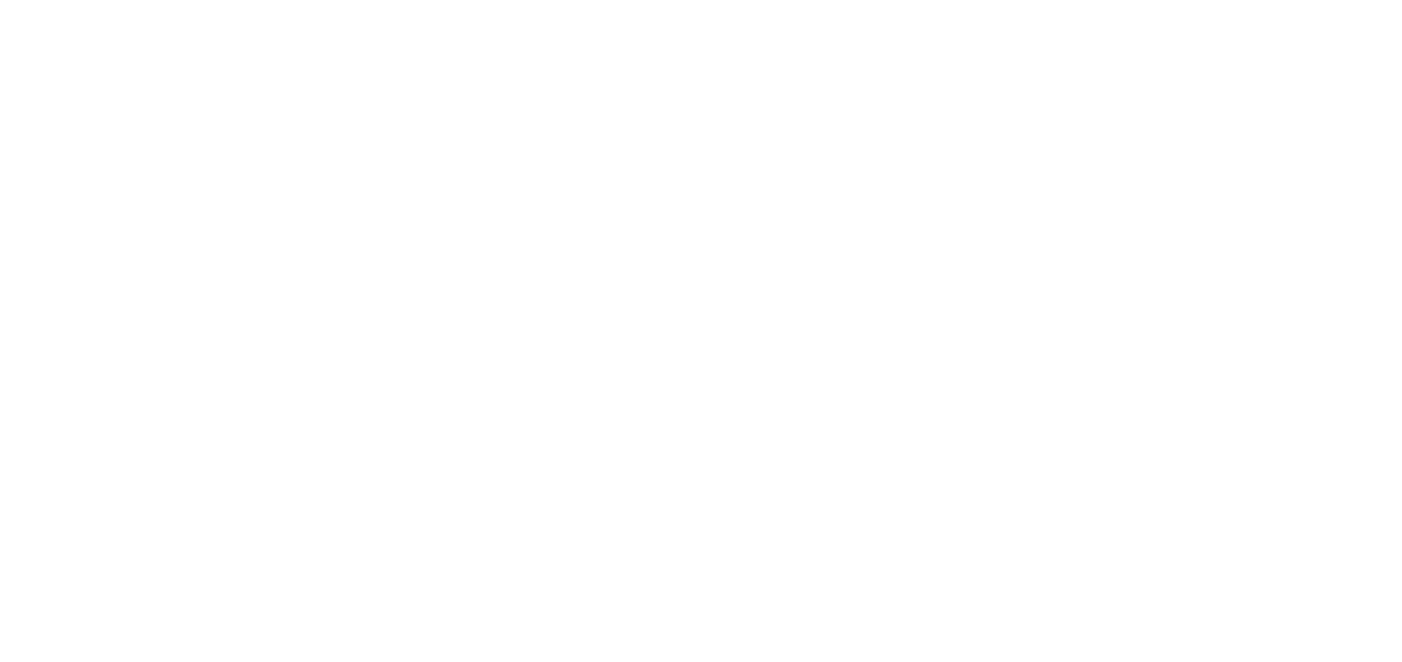
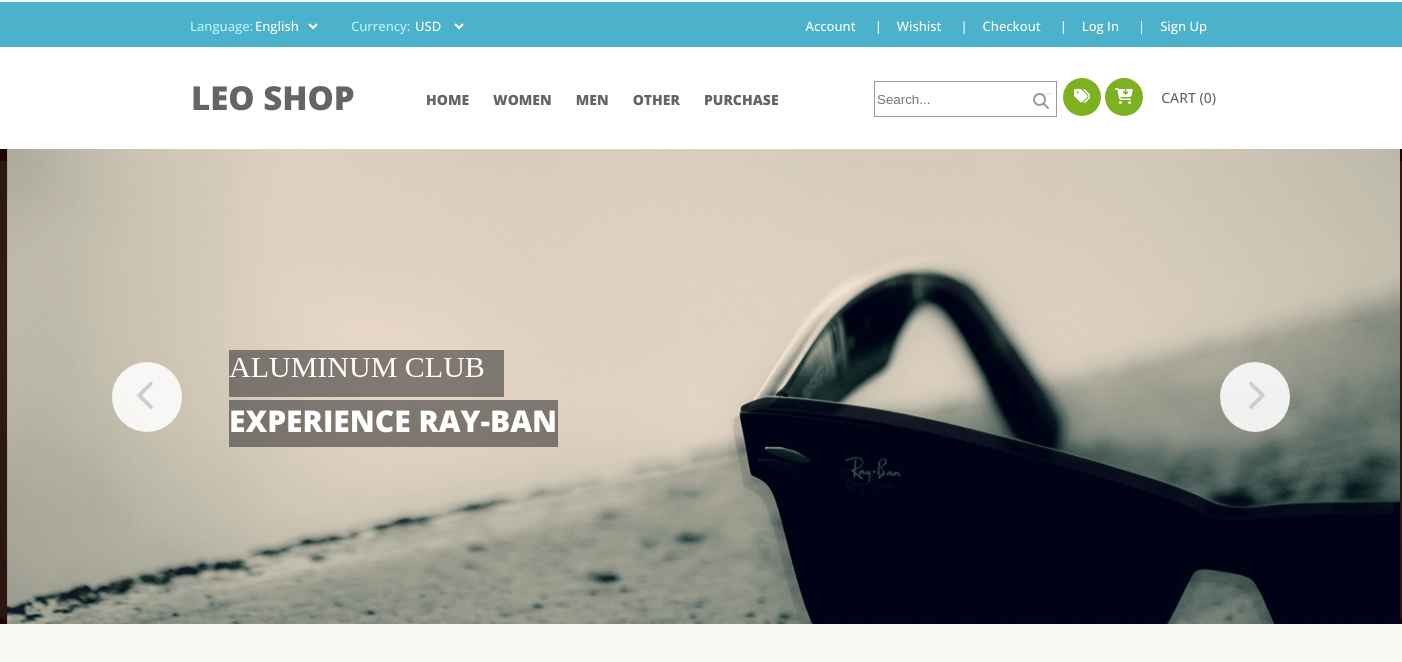
Before and after one commit to Anastasia19081999/LEO_SHOP_html_css, a plain HTML site: page index.html in a window 1280 px wide. Shown: the whole page, 1402 px wide, since content can reach past the window. Drawn offline with nearby package versions, Linux system fonts and the light colour scheme.

Commit message:
in the process commit

```diff
--- a/index.html
+++ b/index.html
@@ -1,14 +1,107 @@
 <!DOCTYPE html>
 <html lang="en">
-<head>
-    <meta charset="UTF-8">
-    <meta http-equiv="X-UA-Compatible" content="IE=edge">
-    <meta name="viewport" content="width=device-width, initial-scale=1.0">
+  <head>
+    <meta charset="UTF-8" />
+    <meta http-equiv="X-UA-Compatible" content="IE=edge" />
+    <meta name="viewport" content="width=device-width, initial-scale=1.0" />
     <title>Document</title>
-    <link rel="stylesheet" href="./style.css">
-    <link rel="reset" href="./reset.css">
-</head>
-<body>
+    <link href="./font-family/OpenSans-VariableFont_wdth,wght.ttf" />
+    <script
+      src="https://kit.fontawesome.com/2aafdbec2b.js"
+      crossorigin="anonymous"
+    ></script>
+    <link rel="stylesheet" href="./style.css" />
+    <link rel="reset" href="./reset.css" />
+  </head>
+  <body>
+    <header>
+      <div class="header">
+        <div class="filters">
+          <p class="language">Language:</p>
+          <select class="select-1">
+            <option value="English">English</option>
+            <option value="Ukrain">Ukraine</option>
+            <option value="Francia">Francia</option>
+          </select>
+          <p class="currency">Currency:</p>
+          <select class="select-2">
+            <option value="USD">USD</option>
+            <option value="UAN">UAN</option>
+            <option value="FRF">FRF</option>
+          </select>
+        </div>
 
-</body>
+        <nav>
+          <div class="navigate">
+            <a
+              class="menu a1"
+              href="https://ru.wikipedia.org/wiki/%D0%9A%D0%B0%D0%BD%D0%B0%D0%B4%D0%B0"
+              >Account</a
+            >
+            <a
+              class="menu a2"
+              href="https://ru.wikipedia.org/wiki/%D0%91%D1%80%D0%B8%D1%82%D0%B0%D0%BD%D1%81%D0%BA%D0%B0%D1%8F_%D0%A1%D0%B5%D0%B2%D0%B5%D1%80%D0%BD%D0%B0%D1%8F_%D0%90%D0%BC%D0%B5%D1%80%D0%B8%D0%BA%D0%B0"
+              >Wishist</a
+            >
+            <a
+              class="menu a3"
+              href="https://ru.wikipedia.org/wiki/%D0%90%D0%BA%D1%82_%D0%BE_%D0%9A%D0%B0%D0%BD%D0%B0%D0%B4%D0%B5_1982"
+              >Checkout</a
+            >
+            <a
+              class="menu a4"
+              href="https://ru.wikipedia.org/wiki/%D0%92%D0%B5%D0%BB%D0%B8%D0%BA%D0%BE%D0%B1%D1%80%D0%B8%D1%82%D0%B0%D0%BD%D0%B8%D1%8F"
+              >Log In</a
+            >
+            <a class="menu a5" href="https://ru.wikipedia.org/wiki/AUKUS"
+              >Sign Up</a
+            >
+          </div>
+        </nav>
+      </div>
+    </header>
+    <section class="search-system">
+      <article>
+        <h2 class="name-site">LEO SHOP</h2>
+        <div class="links-system">
+          <a class="search-system-links" href="#">HOME</a>
+          <a class="search-system-links" href="#">WOMEN</a>
+          <a class="search-system-links" href="#">MEN</a>
+          <a class="search-system-links" href="#">OTHER</a>
+          <a class="search-system-links" href="#">PURCHASE</a>
+        </div>
+        <div class="Search">
+          <form>
+            <input class="input1" type="text" placeholder="Search..." />
+            <button class="button1" type="submit"></button>
+          </form>
+        </div>
+        <div class="shopping-button">
+          <button class="button-2" type="submit">
+            <i class="fa-solid fa-tags"></i>
+          </button>
+        <button class="button-3" type="submit">
+          <i class="fa-solid fa-cart-arrow-down"></i>
+      </div>
+        </button>
+        <a class="cart" href="#">CART (0)</a>
+      </article>
+    </section>
+    <section class="section-photo">
+      <div class="background-photo"></div>
+      <div class="aluminum-club">ALUMINUM CLUB</div>
+      <div class="ray-ban">EXPERIENCE RAY-BAN</div>
+      <div class="chevron-right-left">
+        <button class="chevron chevron-left" type="submit">
+          <i class="fa-solid fa-chevron-left"></i>
+        </button>
+        <button class="chevron chevron-right" type="submit">
+          <i class="fa-solid fa-chevron-right"></i>
+        </button>
+      </div>
+    </section>
+    <section class="featured-products">
+
+    </section>
+  </body>
 </html>
--- a/style.css
+++ b/style.css
@@ -0,0 +1,284 @@
+@import url('https://fonts.googleapis.com/css2?family=Open+Sans:ital,wght@1,300&display=swap');
+@import url('https://fonts.googleapis.com/css2?family=Open+Sans:ital,wght@0,500;0,800;1,300;1,800&display=swap');
+
+body {
+    margin: 0;
+    padding: 0;
+    background: #f8f8f5;
+}
+.header {
+    position: relative;
+    left: 0;
+    right: 0;
+    width: 1400px;
+    height: 43px;
+    background-color: rgba(76, 177, 202, 1);
+    border: 1px solid rgba(76, 177, 202, 1);
+    margin: 5% auto;
+    margin-top: 2px;
+    margin-bottom: 0px;
+
+}
+.language {
+    font-family: 'Open Sans', sans-serif;
+    font-size: 13px;
+    color: #BEF2FF;
+    position: absolute;
+    left: 189px;
+    top: 14px;
+    margin: 0;
+}
+.currency {
+    font-family: 'Open Sans', sans-serif;
+    font-size: 13px;
+    color: #BEF2FF;
+    position: absolute;
+    left: 350px;
+    top: 14px;
+    margin: 0;
+}
+option {
+    background-color:rgba(76, 177, 202, 1);
+}
+.select-1 {
+    background-color: transparent;
+    border: none;
+    margin: 0;
+    width: 5%;
+    font-family: 'Open Sans', sans-serif;
+    font-size: 13px;
+    cursor: inherit;
+    line-height: inherit;
+    position: absolute;
+    left: 250px;
+    top: 13px;
+    outline: none;
+    color: white;
+  }
+.select-2 {
+    background-color: transparent;
+    border: none;
+    margin: 0;
+    width: 4%;
+    font-family: 'Open Sans', sans-serif;
+    font-size: 13px;
+    cursor: inherit;
+    line-height: inherit;
+    position: absolute;
+    left: 410px;
+    top: 13px;
+    outline: none;
+    color: white;
+}
+
+.navigate {
+    display: inline-block;
+    position: absolute;
+    right: 189px;
+    top: 14px;
+}
+
+.menu {
+    font-size: 13px;
+    font-family: 'Open Sans', sans-serif;
+    color: white;
+    text-decoration: none;
+    padding: 14px 5px 18px 5px;
+}
+.a2::before {
+    content: "|";
+    padding: 14px 15px 18px 5px;
+}
+.a3::before {
+    content: "|";
+    padding: 14px 15px 18px 5px;
+}
+.a4::before {
+    content: "|";
+    padding: 14px 15px 18px 5px;
+}
+.a5::before {
+    content: "|";
+    padding: 14px 15px 18px 5px;
+}
+.menu:hover {
+    color: rgb(0, 89, 255);
+}
+.search-system {
+    width: 1400px;
+    height: 100px;
+    background-color: white; /* white*/
+    border: 1px solid white;  /* white*/
+    margin: 0 auto;
+    position: relative;
+}
+
+.name-site {
+    margin: 0;
+    font-size: 33px;
+    color: #656565;
+    font-family:'Open Sans', sans-serif;
+    position: absolute;
+    top: 27px;
+    left: 190px;
+}
+.links-system {
+    position: absolute;
+    left: 415px;
+    top: 42px;
+}
+.search-system-links {
+    font-size: 14px;
+    color: #656565;
+    font-family: 'Open Sans', sans-serif;
+    text-decoration: none;
+    padding: 0 10px;
+    font-weight: 600;
+}
+.Search {
+    outline: none;
+    background: transparent;
+}
+.Search .input1 {
+    width: 177px;
+    height: 32px;
+    margin-left: 873px;
+    margin-top: 33px;
+    border: 1px solid rgb(155, 153, 153);
+}
+.Search .button1 {
+    border: none;
+    width: 0px;
+    height: 0px;
+    position: absolute;
+    top: 45px;
+    right: 350px;
+    cursor: pointer;
+}
+.Search .button1::before {
+  content: "\f002";
+  font-family: FontAwesome;
+  font-size: 16px;
+  color: rgb(155, 153, 153);
+  position: absolute;
+  top: 0px;
+  right: 2px;
+}
+.button-wrapper2 {
+    display: inline-block;
+}
+.button-2 {
+    background-color:rgba(125, 177, 34, 1);
+    border-radius: 50%;
+    width: 38px;
+    height: 38px;
+    border: none;
+    color: white;
+    font-size: 16px;
+    cursor: pointer;
+    position: absolute;
+    top: 30px;
+    right: 300px;
+}
+.button-3 {
+    background-color:rgba(125, 177, 34, 1);
+    border-radius: 50%;
+    width: 38px;
+    height: 38px;
+    border: none;
+    color: white;
+    font-size: 16px;
+    cursor: pointer;
+    position: absolute;
+    top: 30px;
+    right: 258px;
+}
+.cart {
+    font-size: 14px;
+    color: #656565;
+    font-family:'Open Sans', sans-serif;
+    text-decoration: none;
+    position: absolute;
+    top: 40px;
+    right: 185px;
+}
+
+@keyframes bounce {
+	0%, 20%, 60%, 100% {
+		transform: translateY(0);
+		transform: translateY(0);
+	}
+
+	40% {
+		transform: translateY(-20px);
+		transform: translateY(-20px);
+	}
+
+	80% {
+		transform: translateY(-10px);
+		transform: translateY(-10px);
+	}
+}
+.button-2:hover {
+    animation: bounce 1s;
+}
+.button-3:hover {
+    animation: bounce 1s;
+}
+.section-photo {     /* фоновая картинка */
+    background-image: url(./image/BackPhoto.png);
+    width: 1402px;
+    height: 475px;
+    margin: 0 auto;
+    position: relative;
+}
+.background-photo {
+    width: 1402px;
+    height: 475px;
+    margin: 0 auto;
+    background-image: url(./image/Layer\ 2.png);
+}
+.aluminum-club {
+    font-size: 30px;
+    color: white;
+    background-color:  rgba(56, 54, 54, 0.582);
+    width: 275px;
+    height: 47px;
+    position: absolute;
+    top: 201px;
+    left: 229px;
+}
+.ray-ban {
+    font-size: 30px;
+    font-family:'Open Sans', sans-serif;
+    font-weight: 800;
+    background-color: rgba(56, 54, 54, 0.582);
+    width: 329px;
+    height: 47px;
+    color: white;
+    position: absolute;
+    top: 251px;
+    left: 229px;
+}
+.chevron {
+    background-color: rgba(255, 255, 255, 0.87);
+    width: 70px;
+    height: 70px;
+    border-radius: 50%;
+    border: none;
+    font-size: 31px;
+    color: #CDCDCD;
+}
+.chevron-left {
+    position: absolute;
+    top: 213px;
+    left: 112px;
+}
+.chevron-right {
+    position: absolute;
+    top: 213px;
+    right: 112px;
+}
+.chevron:hover {
+    color: #656565;
+}
```
Also changed, not shown: font-family/OpenSans-Bold.ttf (added), font-family/OpenSans-VariableFont_wdth,wght.ttf (added), image/BackPhoto.png (added), image/Layer 2.png (added).
